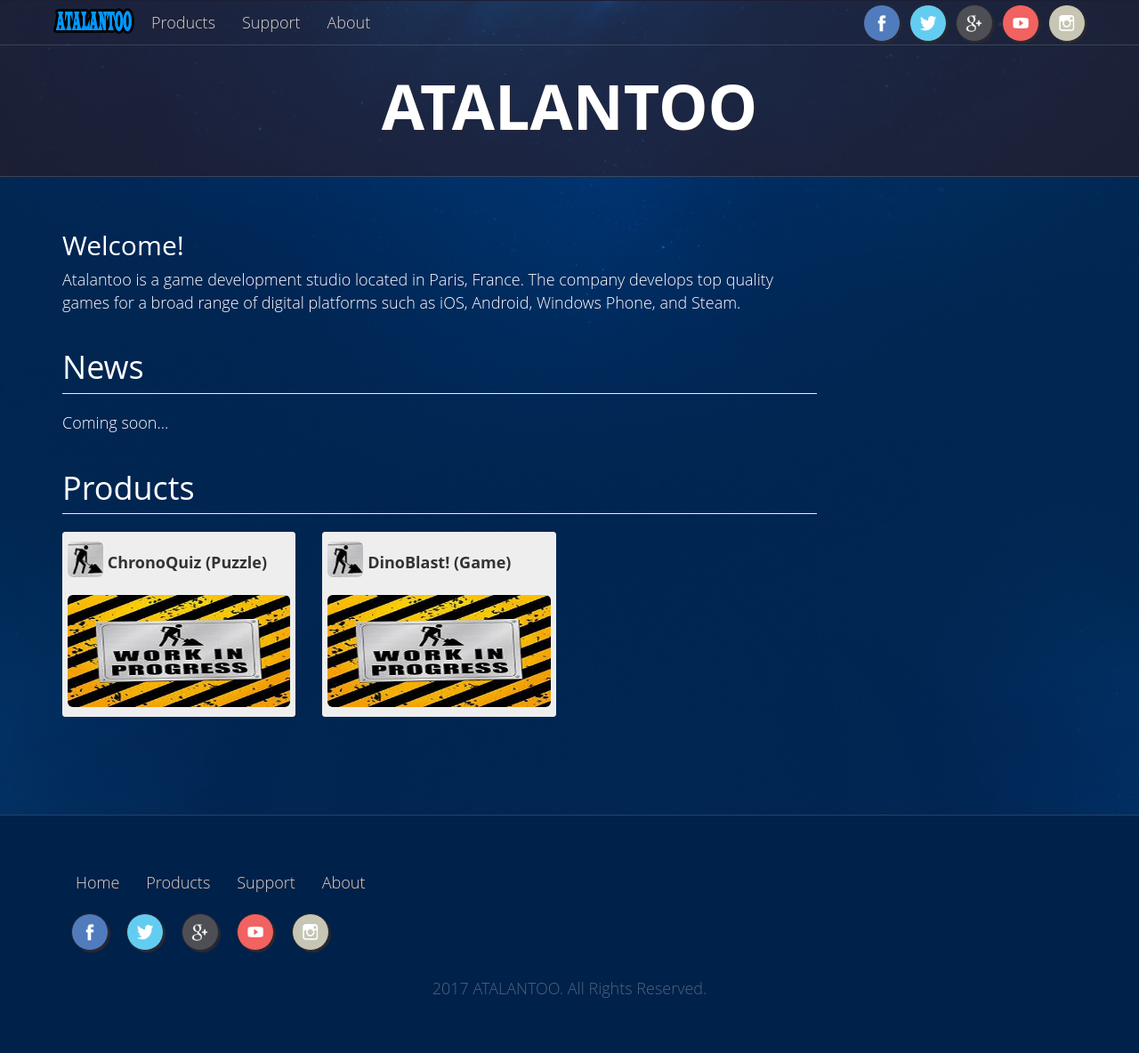
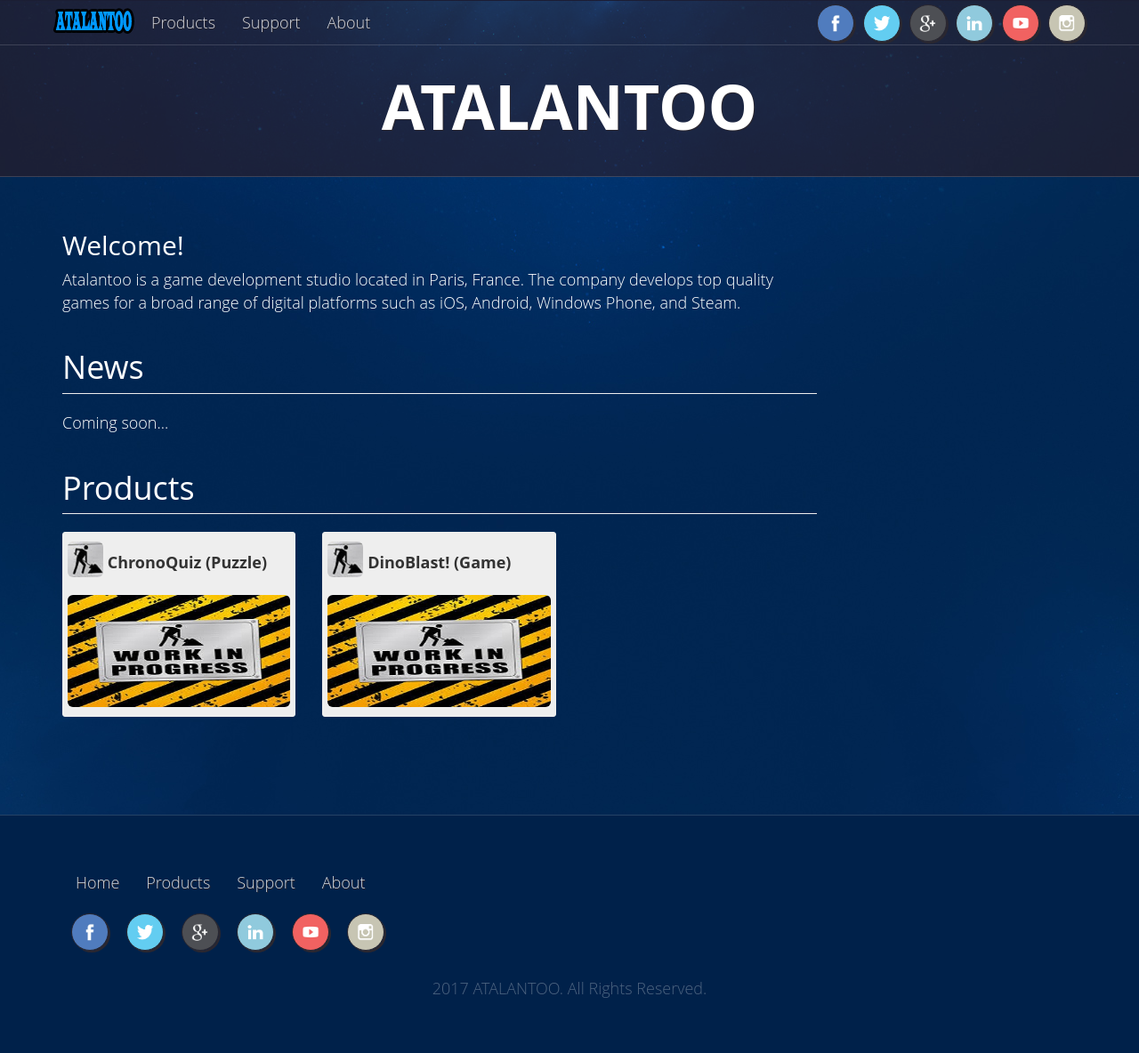
Before and after one commit to Atalantoo/site, a Jekyll site: the page built from index.html, in a window 1280 px wide. Shown: the whole page at 89% size. Built offline with Jekyll 4.4.1, drawn with Linux system fonts in a browser that asks for light colours.

Commit message:
social: linkedin

```diff
--- a/_config.yml
+++ b/_config.yml
@@ -15,9 +15,12 @@
 
 twitter:     https://twitter.com/atalantoo
 facebook:    https://www.facebook.com/atalantoo
+googleplus:  https://plus.google.com/b/109093386185193403190/109093386185193403190
+linkedin:    https://linkedin.com/company/atalantoo
+
 youtube:     https://www.youtube.com/channel/UCHN8g_PTmmdkJ291QmNSjQA
 instagram:   https://www.instagram.com/atalantoo
-googleplus:  https://plus.google.com/b/109093386185193403190/109093386185193403190
+
 windows:     .
 android:     .
 ios:         .
--- a/_includes/footer.html
+++ b/_includes/footer.html
@@ -19,6 +19,7 @@
       <ul id="site-social" class="nav navbar-nav">
         {% include links-social.html %}
         {% include links-media.html %}
+        {% include links-store.html %}
       </ul>
   </div>
   <div class="container site-copyright">
--- a/_includes/links-social.html
+++ b/_includes/links-social.html
@@ -1,3 +1,4 @@
-        <li><a target="_blank" class="site-facebook" href="{{ site.facebook }}">{{ site.facebook }}</a></li>
-        <li><a target="_blank" class="site-twitter" href="{{ site.twitter }}">{{ site.twitter }}</a></li>
-        <li><a target="_blank" class="site-googleplus" href="{{ site.googleplus }}">{{ site.googleplus }}</a></li>
+<li><a target="_blank" class="site-facebook" href="{{ site.facebook }}">{{ site.facebook }}</a></li>
+<li><a target="_blank" class="site-twitter" href="{{ site.twitter }}">{{ site.twitter }}</a></li>
+<li><a target="_blank" class="site-googleplus" href="{{ site.googleplus }}">{{ site.googleplus }}</a></li>
+<li><a target="_blank" class="site-linkedin" href="{{ site.linkedin }}">{{ site.linkedin }}</a></li>
--- a/_includes/links-store.html
+++ b/_includes/links-store.html
@@ -1,4 +1,6 @@
-        <li><a target="_blank" class="site-windows" href="{{ site.windows }}">{{ site.windows }}</a></li>
-        <li><a target="_blank" class="site-android" href="{{ site.android }}">{{ site.android }}</a></li>
-        <li><a target="_blank" class="site-ios" href="{{ site.ios }}">{{ site.ios }}</a></li>
-        <li><a target="_blank" class="site-steam" href="{{ site.steam }}">{{ site.steam }}</a></li>
+<!--
+<li><a target="_blank" class="site-windows" href="{{ site.windows }}">{{ site.windows }}</a></li>
+<li><a target="_blank" class="site-android" href="{{ site.android }}">{{ site.android }}</a></li>
+<li><a target="_blank" class="site-ios" href="{{ site.ios }}">{{ site.ios }}</a></li>
+<li><a target="_blank" class="site-steam" href="{{ site.steam }}">{{ site.steam }}</a></li>
+-->
--- a/assets/css/site.css
+++ b/assets/css/site.css
@@ -155,6 +155,7 @@
 #site-social .site-twitter {    background: url(/assets/img/icon-twitter.png) no-repeat center; background-size: 50px 50px;}
 #site-social .site-instagram {  background: url(/assets/img/icon-instagram.png) no-repeat center; background-size: 50px 50px;}
 #site-social .site-googleplus { background: url(/assets/img/icon-googleplus.png) no-repeat center; background-size: 50px 50px;}
+#site-social .site-linkedin {   background: url(/assets/img/icon-linkedin.png) no-repeat center; background-size: 50px 50px;}
 #site-social .site-youtube {    background: url(/assets/img/icon-youtube.png) no-repeat center; background-size: 50px 50px;}
 #site-social .site-windows {    background: url(/assets/img/icon-windows.png) no-repeat center; background-size: 50px 50px;}
 #site-social .site-android    { background: url(/assets/img/icon-android.png) no-repeat center; background-size: 50px 50px;}
```
Also changed, not shown: assets/img/flat_social_icons_01-800x600.png (added), assets/img/icon-linkedin.png (added).
